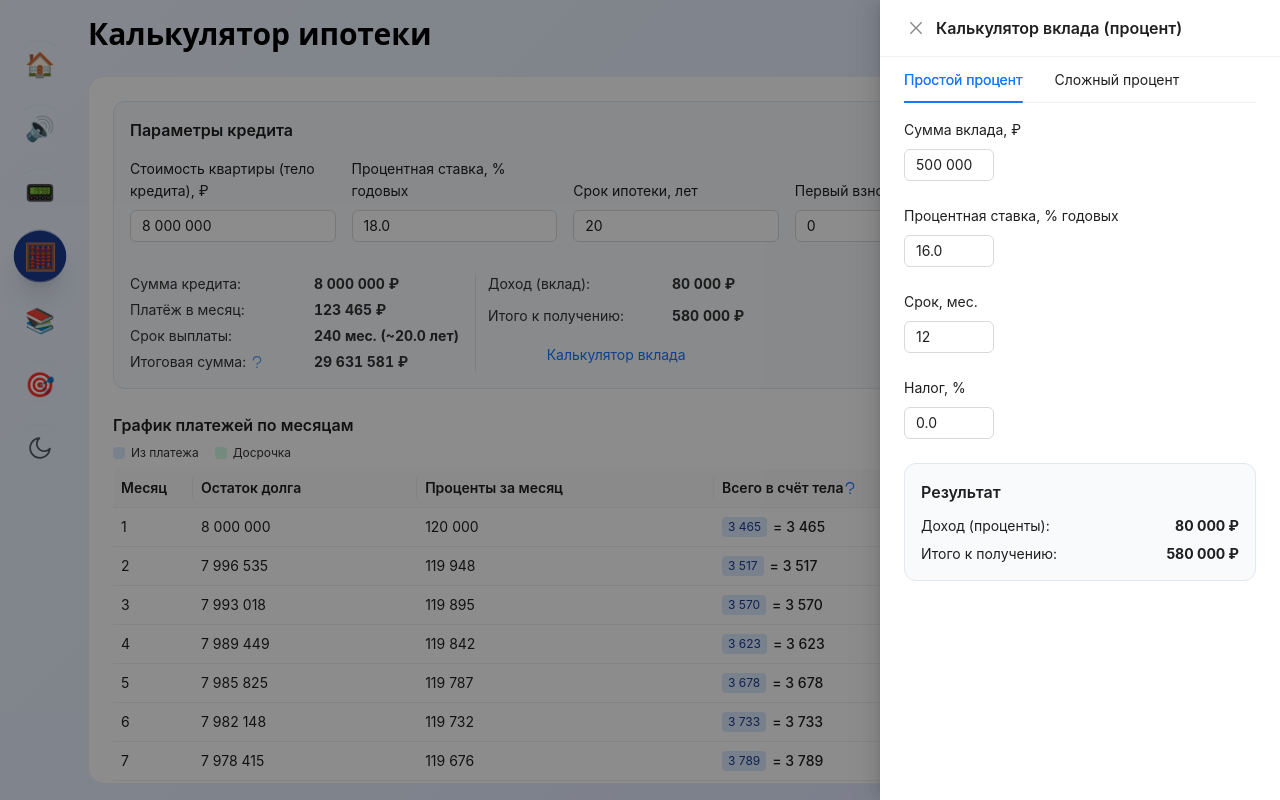
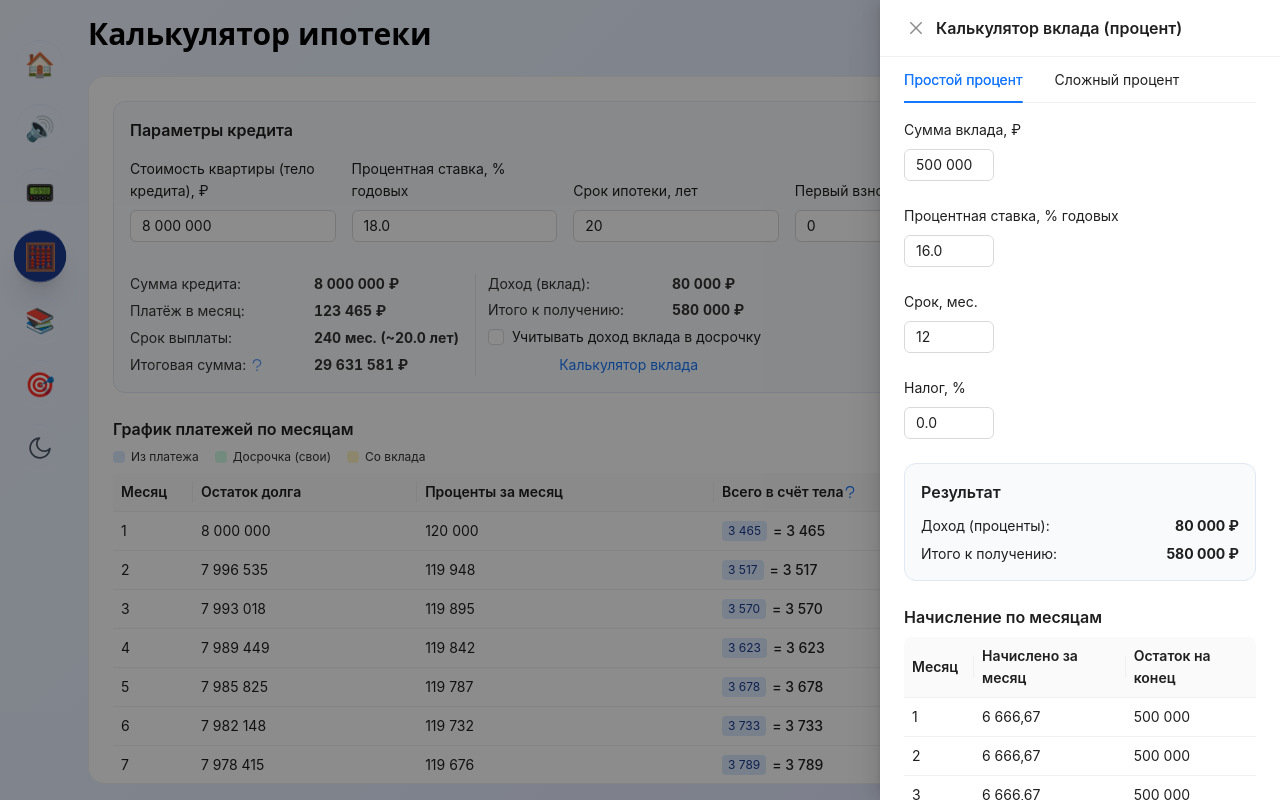
Before and after one commit to PilaFFF/Helpoker, a React (Vite) app: page /mortgage in a window 1280 px wide. Both pictures are taken after a click on the button "Калькулятор вклада". Built offline with nearby package versions, Linux system fonts and the light colour scheme.

Commit message:
интегрировал сложный процент вклада в рассчет досрочного погашения тела кредита

```diff
--- a/src/shared/lib/deposit/calc.ts
+++ b/src/shared/lib/deposit/calc.ts
@@ -1,4 +1,12 @@
 export type CompoundFrequency = 'yearly' | 'monthly'
+
+/** Строка помесячного графика вклада */
+export interface DepositScheduleRow {
+	month: number
+	balanceStart: number
+	interest: number
+	balanceEnd: number
+}
 
 /** Простой процент: доход = P * (rate/100) * (months/12), итого = P + доход */
 export function simpleInterest(principal: number, annualRatePercent: number, termMonths: number) {
@@ -25,3 +33,75 @@ export function compoundInterest(
 	const total = principal * Math.pow(1 + ratePerMonth, termMonths)
 	return { interest: total - principal, total }
 }
+
+/** Помесячный график для простого процента: каждый месяц начисляется P * (rate/12) */
+export function simpleInterestSchedule(
+	principal: number,
+	annualRatePercent: number,
+	termMonths: number,
+): DepositScheduleRow[] {
+	if (principal <= 0 || termMonths <= 0) return []
+	const monthlyInterest = (principal * (annualRatePercent / 100)) / 12
+	const rows: DepositScheduleRow[] = []
+	for (let m = 1; m <= termMonths; m++) {
+		rows.push({
+			month: m,
+			balanceStart: principal,
+			interest: monthlyInterest,
+			balanceEnd: principal,
+		})
+	}
+	return rows
+}
+
+/** Помесячный график для сложного процента с ежемесячной капитализацией */
+export function compoundInterestScheduleMonthly(
+	principal: number,
+	annualRatePercent: number,
+	termMonths: number,
+): DepositScheduleRow[] {
+	if (principal <= 0 || termMonths <= 0) return []
+	const r = annualRatePercent / 100 / 12
+	const rows: DepositScheduleRow[] = []
+	let balance = principal
+	for (let m = 1; m <= termMonths; m++) {
+		const balanceStart = balance
+		const interest = balanceStart * r
+		balance = balanceStart + interest
+		rows.push({ month: m, balanceStart, interest, balanceEnd: balance })
+	}
+	return rows
+}
+
+/** Помесячный график для сложного процента с ежегодной капитализацией (проценты в конце каждого года) */
+export function compoundInterestScheduleYearly(
+	principal: number,
+	annualRatePercent: number,
+	termMonths: number,
+): DepositScheduleRow[] {
+	if (principal <= 0 || termMonths <= 0) return []
+	const R = annualRatePercent / 100
+	const rows: DepositScheduleRow[] = []
+	let balance = principal
+	for (let month = 1; month <= termMonths; month++) {
+		const balanceStart = balance
+		const isEndOfYear = month % 12 === 0
+		const interest = isEndOfYear ? balance * R : 0
+		if (isEndOfYear) balance = balance + interest
+		rows.push({ month, balanceStart, interest, balanceEnd: balance })
+	}
+	return rows
+}
+
+/** График вклада по месяцам в зависимости от типа и частоты капитализации */
+export function depositSchedule(
+	principal: number,
+	annualRatePercent: number,
+	termMonths: number,
+	compoundFrequency: CompoundFrequency,
+	simple: boolean,
+): DepositScheduleRow[] {
+	if (simple) return simpleInterestSchedule(principal, annualRatePercent, termMonths)
+	if (compoundFrequency === 'monthly') return compoundInterestScheduleMonthly(principal, annualRatePercent, termMonths)
+	return compoundInterestScheduleYearly(principal, annualRatePercent, termMonths)
+}
--- a/src/shared/lib/mortgage/calc.ts
+++ b/src/shared/lib/mortgage/calc.ts
@@ -28,8 +28,10 @@ export interface MortgageParams {
 	termYears: number
 	/** Первый взнос */
 	downPayment?: number
-	/** Досрочное погашение каждый месяц (уменьшение тела) */
+	/** Досрочное погашение каждый месяц (уменьшение тела). Игнорируется, если задан getMonthlyExtra. */
 	monthlyExtra?: number
+	/** Досрочка по месяцам (месяц 1-based). Если задано, используется вместо monthlyExtra. */
+	getMonthlyExtra?: (month: number) => number
 }
 
 /**
@@ -48,6 +50,7 @@ export function buildSchedule(params: MortgageParams): {
 		termYears,
 		downPayment = 0,
 		monthlyExtra = 0,
+		getMonthlyExtra,
 	} = params
 
 	const loanAmount = Math.max(0, totalAmount - downPayment)
@@ -62,13 +65,14 @@ export function buildSchedule(params: MortgageParams): {
 	while (balance > 0 && month < 600) {
 		// лимит 50 лет на всякий случай
 		month++
+		const extraForMonth = getMonthlyExtra ? getMonthlyExtra(month) : monthlyExtra
 		const balanceStart = balance
 		const interest = balance * r
 		// в счёт тела — разница между платежом и процентами, но не больше остатка
 		let toPrincipal = Math.min(monthlyPayment - interest, balance)
 		if (toPrincipal < 0) toPrincipal = 0
 		// досрочка — не больше остатка после обычного платежа
-		let extra = Math.min(monthlyExtra, balance - toPrincipal)
+		let extra = Math.min(extraForMonth, balance - toPrincipal)
 		if (extra < 0) extra = 0
 		const balanceEnd = Math.max(0, balance - toPrincipal - extra)
 		schedule.push({
--- a/src/shared/ui/DepositCalculatorDrawer.tsx
+++ b/src/shared/ui/DepositCalculatorDrawer.tsx
@@ -1,4 +1,4 @@
-import { Drawer, Tabs, Form, InputNumber, Typography, Radio } from 'antd'
+import { Drawer, Tabs, Form, InputNumber, Typography, Radio, Table } from 'antd'
 import { useMemo, useState } from 'react'
 import { observer } from 'mobx-react-lite'
 import { themeStore } from '@/shared/lib/theme'
@@ -6,6 +6,7 @@ import classNames from 'classnames'
 import {
 	simpleInterest,
 	compoundInterest,
+	depositSchedule,
 	type CompoundFrequency,
 } from '@/shared/lib/deposit/calc'
 
@@ -67,6 +68,18 @@ export const DepositCalculatorDrawer = observer(
 		const taxPercent = state.taxPercent ?? 0
 		const interestAfterTax = result.interest * (1 - taxPercent / 100)
 		const totalAfterTax = state.principal + interestAfterTax
+
+		const scheduleRows = useMemo(
+			() =>
+				depositSchedule(
+					state.principal,
+					state.annualRate,
+					state.termMonths,
+					state.compoundFrequency,
+					state.activeTab === 'simple',
+				),
+			[state.principal, state.annualRate, state.termMonths, state.compoundFrequency, state.activeTab],
+		)
 
 		return (
 			<Drawer
@@ -172,6 +185,36 @@ export const DepositCalculatorDrawer = observer(
 						</div>
 					</div>
 				</div>
+
+				<Typography.Title level={5} className="!mt-6 !mb-2">
+					Начисление по месяцам
+				</Typography.Title>
+				<Table
+					size="small"
+					dataSource={scheduleRows.map((r) => ({ ...r, key: r.month }))}
+					columns={[
+						{ title: 'Месяц', dataIndex: 'month', key: 'month', width: 70, render: (v: number) => v },
+						{
+							title: 'Начислено за месяц',
+							dataIndex: 'interest',
+							key: 'interest',
+							render: (v: number) => formatMoney(v),
+						},
+						{
+							title: 'Остаток на конец',
+							dataIndex: 'balanceEnd',
+							key: 'balanceEnd',
+							render: (v: number) => formatMoney(v),
+						},
+					]}
+					pagination={{
+						pageSize: 12,
+						showSizeChanger: true,
+						pageSizeOptions: ['12', '24', '60', '120'],
+						showTotal: (total) => `Всего месяцев: ${total}`,
+					}}
+					scroll={{ x: 280 }}
+				/>
 			</Drawer>
 		)
 	},
--- a/src/widgets/MortgageCalculatorPage/ui/MortgageCalculatorPage.tsx
+++ b/src/widgets/MortgageCalculatorPage/ui/MortgageCalculatorPage.tsx
@@ -1,9 +1,9 @@
 import { MainLayout, QuestionOutlined, DepositCalculatorDrawer } from '@/shared/ui'
 import type { DepositState } from '@/shared/ui/DepositCalculatorDrawer'
-import { Typography, InputNumber, Form, Table, Space, Tooltip, Button } from 'antd'
-import { useMemo, useState } from 'react'
+import { Typography, InputNumber, Form, Table, Space, Tooltip, Button, Checkbox } from 'antd'
+import { useMemo, useState, useCallback } from 'react'
 import { buildSchedule } from '@/shared/lib/mortgage/calc'
-import { simpleInterest, compoundInterest } from '@/shared/lib/deposit/calc'
+import { simpleInterest, compoundInterest, depositSchedule } from '@/shared/lib/deposit/calc'
 import { observer } from 'mobx-react-lite'
 import { themeStore } from '@/shared/lib/theme'
 import classNames from 'classnames'
@@ -19,6 +19,7 @@ export const MortgageCalculatorPage = observer(() => {
 	const [termYears, setTermYears] = useState(20)
 	const [downPayment, setDownPayment] = useState(0)
 	const [monthlyExtra, setMonthlyExtra] = useState(0)
+	const [useDepositInExtra, setUseDepositInExtra] = useState(false)
 	const [depositDrawerOpen, setDepositDrawerOpen] = useState(false)
 	const [depositState, setDepositState] = useState<DepositState>({
 		principal: 500_000,
@@ -44,15 +45,39 @@ export const MortgageCalculatorPage = observer(() => {
 	const taxPercent = depositState.taxPercent ?? 0
 	const depositInterestAfterTax = depositResult.interest * (1 - taxPercent / 100)
 
+	const depositScheduleRows = useMemo(
+		() =>
+			depositSchedule(
+				depositState.principal,
+				depositState.annualRate,
+				depositState.termMonths,
+				depositState.compoundFrequency,
+				depositState.activeTab === 'simple',
+			),
+		[depositState],
+	)
+
+	const getMonthlyExtra = useCallback(
+		(month: number) => {
+		const base = monthlyExtra
+		if (!useDepositInExtra || depositScheduleRows.length === 0) return base
+		const row = depositScheduleRows[month - 1]
+		const depositInterestThisMonth = row ? row.interest * (1 - taxPercent / 100) : 0
+		return base + depositInterestThisMonth
+		},
+		[monthlyExtra, useDepositInExtra, depositScheduleRows, taxPercent],
+	)
+
 	const result = useMemo(() => {
 		return buildSchedule({
 			totalAmount,
 			annualRatePercent: annualRate,
 			termYears,
 			downPayment,
-			monthlyExtra,
+			monthlyExtra: useDepositInExtra ? 0 : monthlyExtra,
+			getMonthlyExtra: useDepositInExtra ? getMonthlyExtra : undefined,
 		})
-	}, [totalAmount, annualRate, termYears, downPayment, monthlyExtra])
+	}, [totalAmount, annualRate, termYears, downPayment, monthlyExtra, useDepositInExtra, getMonthlyExtra])
 
 	const totalInterest = useMemo(() => result.schedule.reduce((acc, row) => acc + row.interest, 0), [result.schedule])
 	const totalPaidToBank = result.loanAmount + totalInterest
@@ -77,14 +102,20 @@ export const MortgageCalculatorPage = observer(() => {
 			title: (
 				<div>
 					<span>Всего в счёт тела</span>
-					<Tooltip title="Вся сумма, на которую уменьшается долг в этом месяце: часть из обязательного платежа + досрочка (если есть).">
+					<Tooltip title="Вся сумма, на которую уменьшается долг в этом месяце: часть из обязательного платежа + досрочка (свои средства и/или доход со вклада).">
 						<QuestionOutlined style={{ color: '#1777ff' }} />
 					</Tooltip>
 				</div>
 			),
 			key: 'toPrincipalTotal',
-			render: (_: unknown, row: { toPrincipal: number; extraPayment: number }) => {
+			render: (_: unknown, row: { month: number; toPrincipal: number; extraPayment: number }) => {
 				const total = row.toPrincipal + row.extraPayment
+				const depositRow = useDepositInExtra ? depositScheduleRows[row.month - 1] : null
+				const depositPart =
+					depositRow && row.extraPayment > 0
+						? Math.min(depositRow.interest * (1 - taxPercent / 100), row.extraPayment)
+						: 0
+				const manualPart = row.extraPayment - depositPart
 				return (
 					<div className="flex flex-wrap items-center gap-1">
 						<span
@@ -99,15 +130,45 @@ export const MortgageCalculatorPage = observer(() => {
 						{row.extraPayment > 0 && (
 							<>
 								<span className="opacity-60">+</span>
+								{depositPart > 0 && manualPart > 0 ? (
+									<>
 										<span
 											className={classNames(
 												'rounded px-1.5 py-0.5 text-xs',
 												isDark ? 'bg-emerald-900/60 text-emerald-200' : 'bg-emerald-100 text-emerald-900',
 											)}
-									title="Досрочка"
+											title="Досрочка (свои)"
+										>
+											{formatMoney(manualPart)}
+										</span>
+										<span className="opacity-60">+</span>
+										<span
+											className={classNames(
+												'rounded px-1.5 py-0.5 text-xs',
+												isDark ? 'bg-amber-900/60 text-amber-200' : 'bg-amber-100 text-amber-900',
+											)}
+											title="Со вклада"
+										>
+											{formatMoney(depositPart)}
+										</span>
+									</>
+								) : (
+									<span
+										className={classNames(
+											'rounded px-1.5 py-0.5 text-xs',
+											depositPart > 0
+												? isDark
+													? 'bg-amber-900/60 text-amber-200'
+													: 'bg-amber-100 text-amber-900'
+												: isDark
+													? 'bg-emerald-900/60 text-emerald-200'
+													: 'bg-emerald-100 text-emerald-900',
+										)}
+										title={depositPart > 0 ? 'Досрочка со вклада' : 'Досрочка'}
 									>
 										{formatMoney(row.extraPayment)}
 									</span>
+								)}
 							</>
 						)}
 						<span className="font-medium ml-0.5">= {formatMoney(total)}</span>
@@ -228,7 +289,7 @@ export const MortgageCalculatorPage = observer(() => {
 								<strong className="tabular-nums">{formatMoney(Math.round(totalPaidToBank))} ₽</strong>
 							</div>
 							<div
-								className="grid pl-3 ml-3 border-l border-slate-200 dark:border-slate-600"
+								className="grid pl-3 ml-3 border-l border-slate-200 dark:border-slate-600 gap-y-1.5 items-baseline"
 								style={{ gridTemplateColumns: `${summaryLabelWidth} 1fr` }}
 							>
 								<span>Доход (вклад{taxPercent > 0 ? ', после налога' : ''}):</span>
@@ -237,6 +298,16 @@ export const MortgageCalculatorPage = observer(() => {
 								<strong className="tabular-nums">
 									{formatMoneyDeposit(depositState.principal + depositInterestAfterTax)} ₽
 								</strong>
+								<span className="col-span-2">
+									<Tooltip title="Ежемесячный доход по вкладу (после налога) будет добавляться к вашей досрочке: в каждом месяце — начисленные за этот месяц проценты.">
+										<Checkbox
+											checked={useDepositInExtra}
+											onChange={(e) => setUseDepositInExtra(e.target.checked)}
+										>
+											Учитывать доход вклада в досрочку
+										</Checkbox>
+									</Tooltip>
+								</span>
 								<Button
 									type="link"
 									size="small"
@@ -271,7 +342,13 @@ export const MortgageCalculatorPage = observer(() => {
 							<span
 								className={classNames('inline-block w-3 h-3 rounded', isDark ? 'bg-emerald-900/60' : 'bg-emerald-100')}
 							/>
-							Досрочка
+							Досрочка (свои)
+						</span>
+						<span className="flex items-center gap-1.5">
+							<span
+								className={classNames('inline-block w-3 h-3 rounded', isDark ? 'bg-amber-900/60' : 'bg-amber-100')}
+							/>
+							Со вклада
 						</span>
 					</div>
 					<Table
```
Lines whose indentation alone changed are shown as unchanged.
